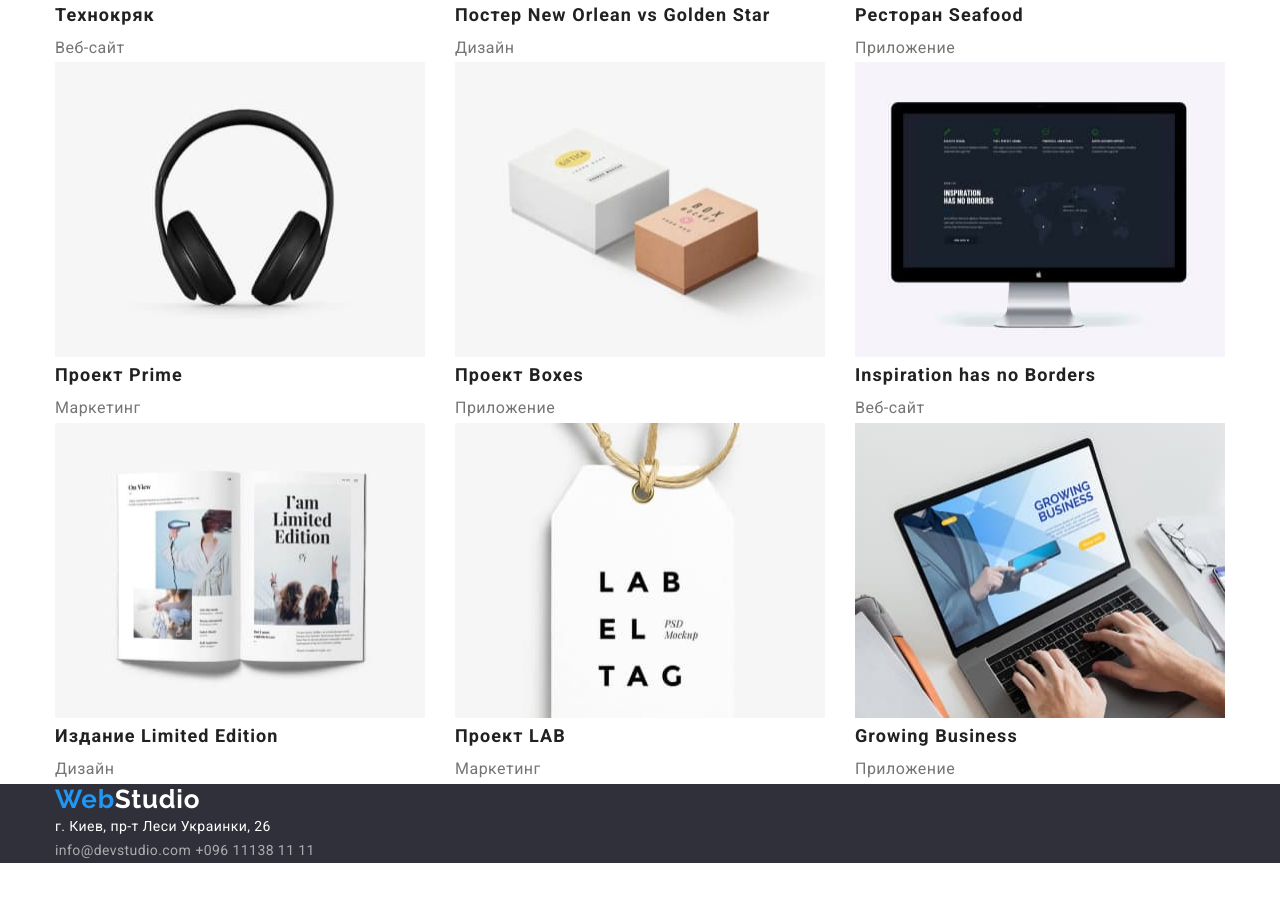
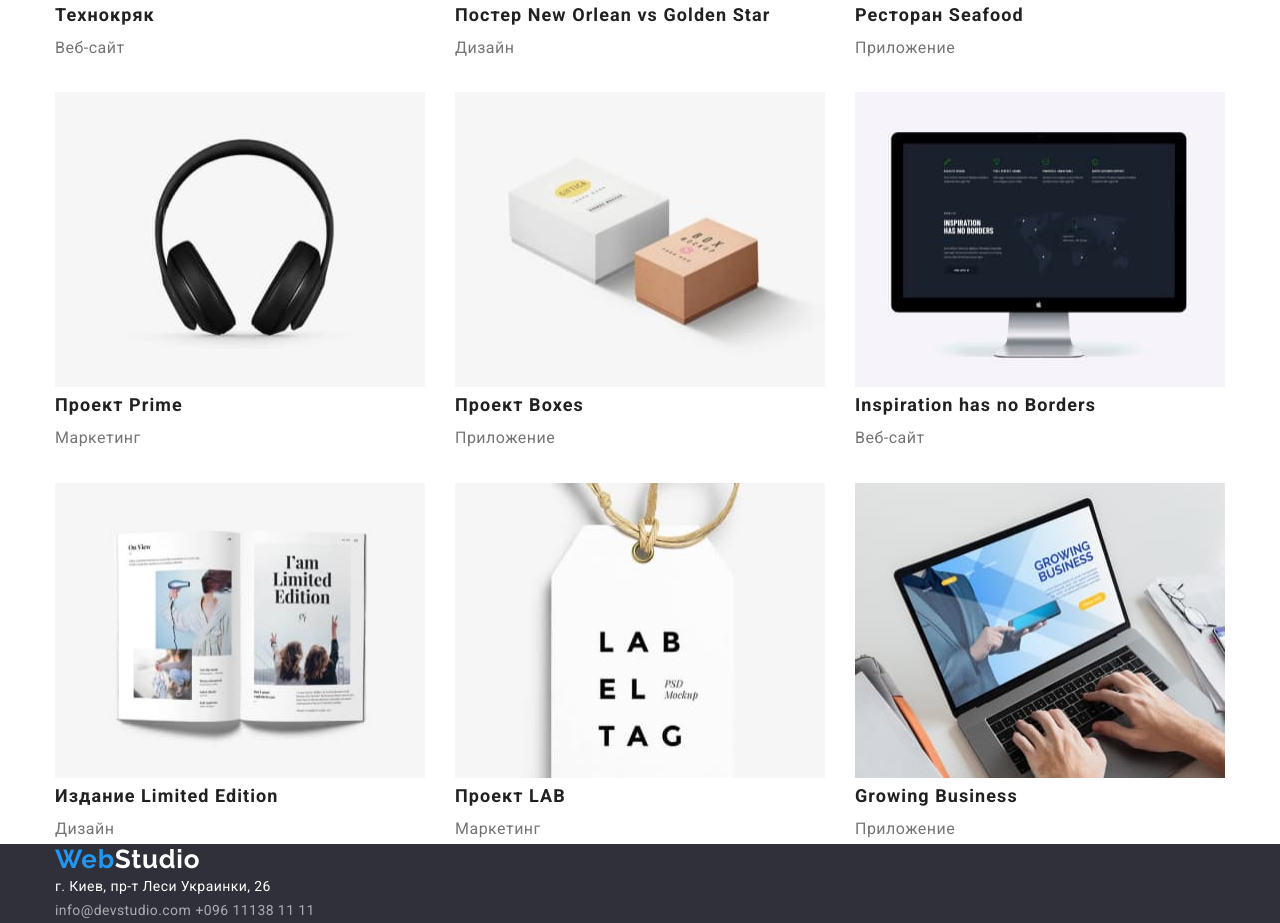
Before and after one commit to GennaGosh/goit-markup-hw-03, a plain HTML site: page portfolio.html in a window 1280 px wide. Shown: the part 445-1368 px from the top of the page. Before the commit the page ends 1308 px from the top, so only its background shows below. Drawn offline with nearby package versions, Linux system fonts and the light colour scheme.

Commit message:
add flex-basis

```diff
--- a/css/stylesheet.css
+++ b/css/stylesheet.css
@@ -302,5 +302,12 @@ img {
 .projects {
   display: flex;
   flex-wrap: wrap;
-  justify-content: space-between;
+  margin-left: -30px;
+  margin-top: -30px;
+  /* justify-content: space-between; */
 }
+.projects-list {
+  flex-basis: calc(100%-90)/3);
+  margin-top: 30px;
+  margin-left: 30px;
+}
--- a/portfolio.html
+++ b/portfolio.html
@@ -52,39 +52,39 @@
             </ul>
 
             <ul class="list projects">
-                <li><img src="./img/img-portfolio/проекти1.jpg" alt="проекти1" width="370" height="295">
+                <li class="projects-list"><img src="./img/img-portfolio/проекти1.jpg" alt="проекти1" width="370" height="295">
                     <h3 class="projec-name">Технокряк</h3>
                     <p class="projec-type">Веб-сайт</p>
                 </li>
-                <li><img src="./img/img-portfolio/проекти2.jpg" alt="проекти2" width="370" height="295">
+                <li class="projects-list"><img src="./img/img-portfolio/проекти2.jpg" alt="проекти2" width="370" height="295">
                     <h3 class="projec-name">Постер New Orlean vs Golden Star</h3>
                     <p class="projec-type">Дизайн</p>
                 </li>
-                <li><img src="./img/img-portfolio/проекти3.jpg" alt="проекти3" width="370" height="295">
+                <li class="projects-list"><img src="./img/img-portfolio/проекти3.jpg" alt="проекти3" width="370" height="295">
                     <h3 class="projec-name">Ресторан Seafood</h3>
                     <p class="projec-type">Приложение</p>
                 </li>
-                <li><img src="./img/img-portfolio/проекти4.jpg" alt="проекти4" width="370" height="295">
+                <li class="projects-list"><img src="./img/img-portfolio/проекти4.jpg" alt="проекти4" width="370" height="295">
                     <h3 class="projec-name">Проект Prime</h3>
                     <p class="projec-type">Маркетинг</p>
                 </li>
-                <li><img src="./img/img-portfolio/проекти5.jpg" alt="проекти5" width="370" height="295">
+                <li class="projects-list"><img src="./img/img-portfolio/проекти5.jpg" alt="проекти5" width="370" height="295">
                     <h3 class="projec-name">Проект Boxes</h3>
                     <p class="projec-type">Приложение</p>
                 </li>
-                <li><img src="./img/img-portfolio/проекти6.jpg" alt="проекти6" width="370" height="295">
+                <li class="projects-list"><img src="./img/img-portfolio/проекти6.jpg" alt="проекти6" width="370" height="295">
                     <h3 class="projec-name">Inspiration has no Borders</h3>
                     <p class="projec-type">Веб-сайт</p>
                 </li>
-                <li><img src="./img/img-portfolio/проекти7.jpg" alt="проекти7" width="370" height="295">
+                <li class="projects-list"><img src="./img/img-portfolio/проекти7.jpg" alt="проекти7" width="370" height="295">
                     <h3 class="projec-name">Издание Limited Edition</h3>
                     <p class="projec-type">Дизайн</p>
                 </li>
-                <li><img src="./img/img-portfolio/проекти8.jpg" alt="проекти8" width="370" height="295">
+                <li class="projects-list"><img src="./img/img-portfolio/проекти8.jpg" alt="проекти8" width="370" height="295">
                     <h3 class="projec-name">Проект LAB</h3>
                     <p class="projec-type">Маркетинг</p>
                 </li>
-                <li><img src="./img/img-portfolio/проекти9.jpg" alt="проекти9" width="370" height="295">
+                <li class="projects-list"><img src="./img/img-portfolio/проекти9.jpg" alt="проекти9" width="370" height="295">
                     <h3 class="projec-name">Growing Business</h3>
                     <p class="projec-type">Приложение</p>
                 </li>
```
